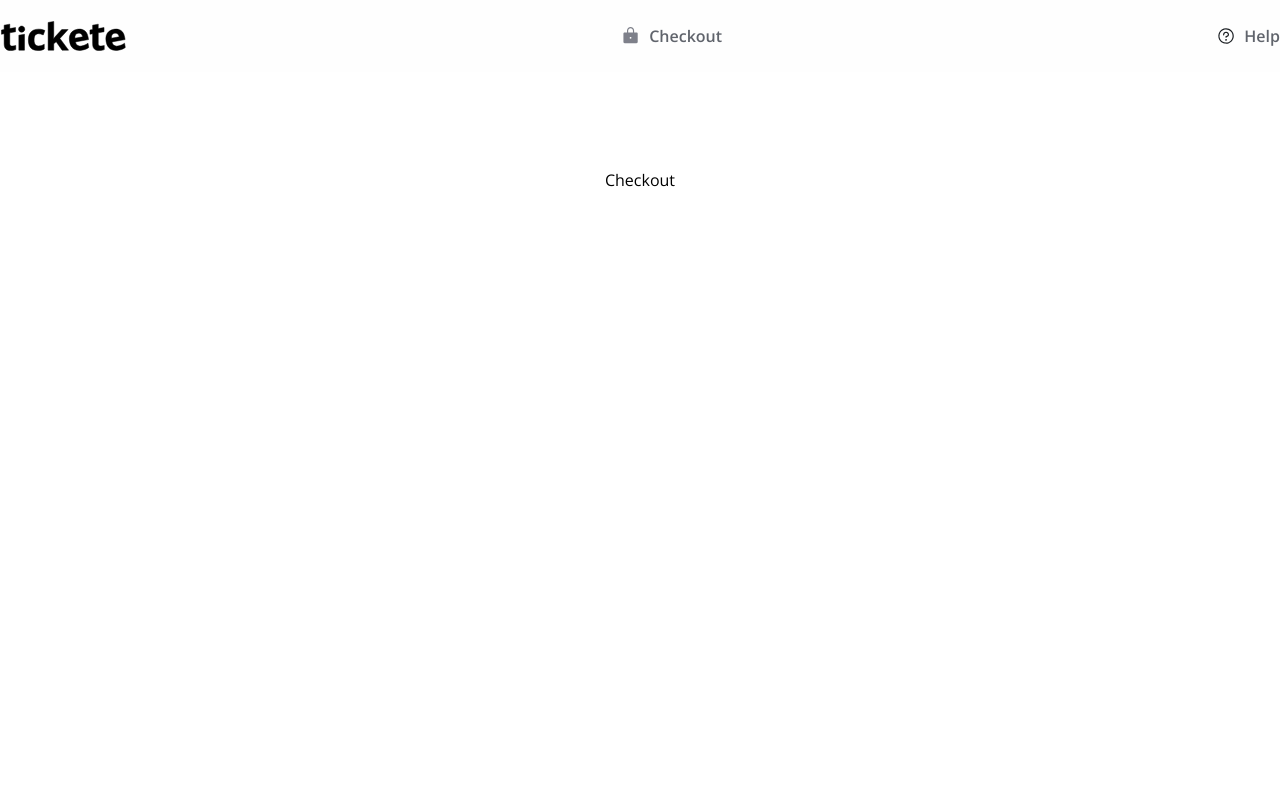
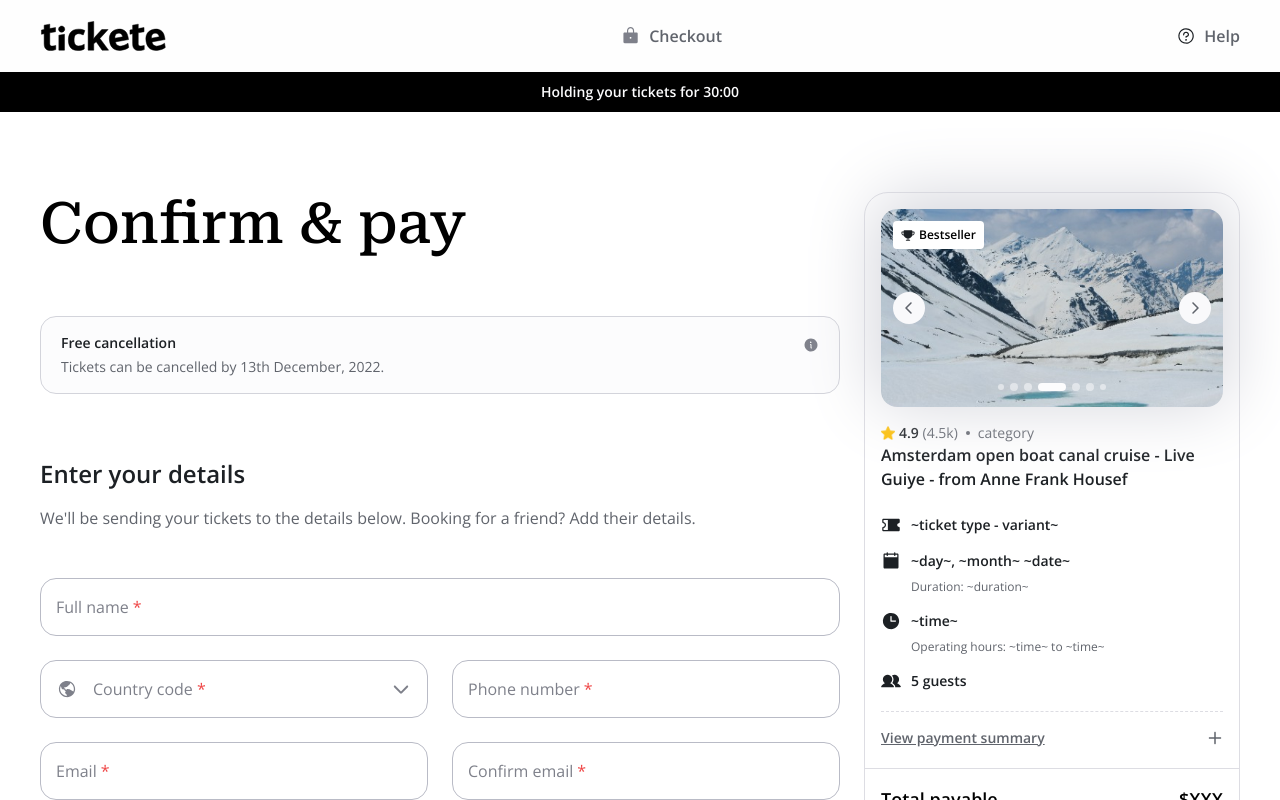
Before and after one commit to AbhishekkGautam/checkout-page-ui, a Next.js app: page / in a window 1280 px wide. Shown: the top 800 px of the page. Built offline with nearby package versions, Linux system fonts and the light colour scheme.

Commit message:
refactor style

```diff
--- a/app/layout.js
+++ b/app/layout.js
@@ -3,12 +3,14 @@ import Navbar from '@/components/Navbar';
 import { Open_Sans, Roboto_Serif } from 'next/font/google';
 import './globals.css';
 
-const robotoserif = Roboto_Serif({
+const roboto_serif = Roboto_Serif({
   subsets: ['latin'],
+  display: 'swap',
   variable: '--font-roboto-serif',
 });
-const opensans = Open_Sans({
+const open_sans = Open_Sans({
   subsets: ['latin'],
+  display: 'swap',
   variable: '--font-open-sans',
 });
 
@@ -19,8 +21,11 @@ export const metadata = {
 
 export default function RootLayout({ children }) {
   return (
-    <html lang="en">
-      <body className={opensans.className}>
+    <html
+      lang="en"
+      className={`${roboto_serif.variable} ${open_sans.variable}`}
+    >
+      <body className="font-opensans">
         {/* TODO: Navbar */}
         <Navbar />
         {children}
--- a/app/page.js
+++ b/app/page.js
@@ -1,12 +1,56 @@
-import Link from 'next/link';
+import Banner from '@/components/Banner';
+import BookingSummary from '@/components/BookingSummary';
+import CheckoutForm from '@/components/CheckoutForm';
+import FaqContainer from '@/components/FaqContainer';
+import { CloseButton } from '@/icons/CloseButton';
 
-export default function Home() {
+const CheckoutPage = () => {
   return (
-    <main className="flex min-h-screen flex-col items-center justify-between p-24">
-      {/* TODO: create a card with image, a message and button which redirect user to checkout */}
-      <div className="cursor-pointer">
-        <Link href="/checkout">Checkout</Link>
+    <div className="w-full">
+      <Banner />
+      <div className="container mx-auto max-w-[1200px] px-4 xl:px-0">
+        {/* form with summary card */}
+        <section className="pt-12 lg:pt-20 lg:flex lg:gap-6">
+          <div className="w-full lg:w-2/3">
+            <h1 className="text-[32px] lg:text-[57px] font-medium leading-[40px] lg:leading-[64px] pb-5 lg:pb-7 font-robotoserif">
+              Confirm & pay
+            </h1>
+            {/* TODO: show summary card on mobile view and hide on desktop */}
+            <div className="lg:hidden">
+              <BookingSummary />
+            </div>
+            {/* free cancellation */}
+            <div className="mt-6 lg:mt-8 rounded-2xl bg-grey-100 border border-grey-200 py-4 pl-5 pr-4 flex justify-between gap-3">
+              <div className="text-sm">
+                <h1 className="font-semibold text-greyPrimary mb-1">
+                  Free cancellation
+                </h1>
+                <p className="text-greySecondary font-normal">
+                  Tickets can be cancelled by 13th December, 2022.
+                </p>
+              </div>
+              <div className="cursor-pointer">
+                <CloseButton />
+              </div>
+            </div>
+            <hr className="mt-6 border-grey-400 lg:hidden" />
+            <div className="mt-12 lg:mt-16">
+              <CheckoutForm />
+            </div>
+          </div>
+          <div className="hidden lg:block flex-1">
+            <BookingSummary />
+          </div>
+        </section>
+        <hr className="mt-8 border-grey-400" />
+
+        <section className="mt-16 lg:mt-20">
+          <FaqContainer />
+        </section>
+        <hr className="mt-7 lg:mt-8 border-grey-400" />
       </div>
-    </main>
+    </div>
   );
-}
+};
+
+export default CheckoutPage;
--- a/components/Footer.jsx
+++ b/components/Footer.jsx
@@ -4,7 +4,7 @@ const Footer = () => {
   return (
     <section className="w-full mt-16 lg:mt-20">
       <div className="bg-black px-5 lg:px-0">
-        <div className="container mx-auto pt-20 lg:pt-[120px]">
+        <div className="container max-w-[1200px] mx-auto pt-20 lg:pt-[120px]">
           <div className="hidden lg:block">
             <LogoLight width={190} height={48} />
           </div>
@@ -12,8 +12,8 @@ const Footer = () => {
             <LogoLight width={127} height={32} />
           </div>
         </div>
-        <hr className="border-greyDivider mt-16" />
-        <div className="container mx-auto pt-8 pb-10 lg:py-8 flex flex-col-reverse gap-4 lg:flex-row lg:gap-3">
+        <hr className="border-greyDivider mt-8 lg:mt-16" />
+        <div className="container max-w-[1200px] mx-auto pt-8 pb-10 lg:py-8 flex flex-col-reverse gap-4 lg:flex-row lg:gap-3">
           <p className="text-grey-900 text-xs lg:text-sm font-normal">
             Made with ❤️
           </p>
--- a/components/Navbar.jsx
+++ b/components/Navbar.jsx
@@ -1,11 +1,14 @@
 import { ArrowLeft, Lock, Logo, Question } from '@/icons';
+import Link from 'next/link';
 
 const Navbar = () => {
   return (
     <header className="bg-lightGrey">
-      <div className="p-4 lg:p-0 lg:container lg:mx-auto">
+      <div className="p-4 lg:p-0 container max-w-[1200px] mx-auto">
         <div className="flex justify-between items-center h-9 lg:h-[72px]">
-          <Logo className="hidden lg:block" />
+          <Link href="/">
+            <Logo className="hidden lg:block" />
+          </Link>
           <ArrowLeft className="lg:hidden mx-3" />
           <div className="flex gap-2 items-center font-semibold text-greySecondary">
             <Lock color="#7E808A" />
--- /dev/null
+++ b/icons/CaretDown.jsx
@@ -0,0 +1,16 @@
+export const CaretDown = () => {
+  return (
+    <svg
+      width="20"
+      height="20"
+      viewBox="0 0 20 20"
+      fill="none"
+      xmlns="http://www.w3.org/2000/svg"
+    >
+      <path
+        d="M16.9133 8.1633L10.6633 14.4133C10.5762 14.5007 10.4727 14.57 10.3588 14.6174C10.2448 14.6647 10.1226 14.689 9.99925 14.689C9.87586 14.689 9.75368 14.6647 9.63973 14.6174C9.52577 14.57 9.42228 14.5007 9.33518 14.4133L3.08518 8.1633C2.90906 7.98718 2.81012 7.74831 2.81012 7.49923C2.81012 7.25016 2.90906 7.01129 3.08518 6.83517C3.2613 6.65905 3.50017 6.56011 3.74925 6.56011C3.99832 6.56011 4.23719 6.65905 4.41331 6.83517L10 12.4219L15.5867 6.83439C15.7629 6.65827 16.0017 6.55933 16.2508 6.55933C16.4999 6.55933 16.7387 6.65827 16.9149 6.83439C17.091 7.01051 17.1899 7.24938 17.1899 7.49845C17.1899 7.74752 17.091 7.9864 16.9149 8.16252L16.9133 8.1633Z"
+        fill="#7E808A"
+      />
+    </svg>
+  );
+};
--- a/icons/index.js
+++ b/icons/index.js
@@ -1,9 +1,11 @@
 export { ApplePay } from './ApplePay';
 export { ArrowLeft } from './ArrowLeft';
 export { Calendar } from './Calendar';
+export { CaretDown } from './CaretDown';
 export { Clock } from './Clock';
 export { CreditCard } from './CreditCard';
 export { DinersclubLogo } from './DinersclubLogo';
+export { Globe } from './Globe';
 export { GooglePay } from './GooglePay';
 export { Info } from './Info';
 export { InfoFill } from './InfoFill';
```
